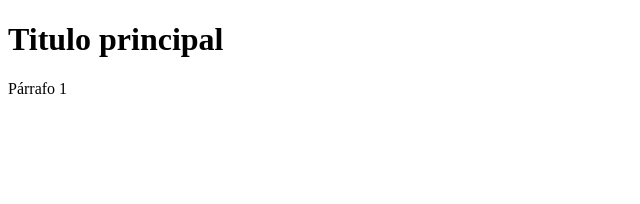
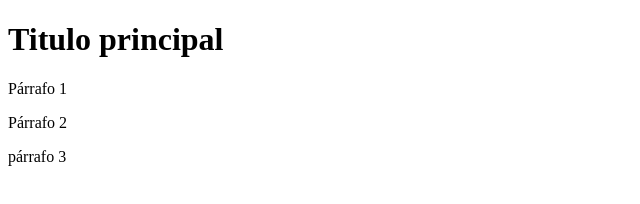
Before and after one commit to ingdanielbs/prueba, a plain HTML site: page index.html in a window 1280 px wide. Shown: the whole page, without its empty margins (0-640 px from the left). Drawn offline with Linux system fonts and the light colour scheme.

Commit message:
ultimo commit

```diff
--- a/index.html
+++ b/index.html
@@ -9,5 +9,8 @@
 <body>
     <h1>Titulo principal</h1>
     <p>Párrafo 1 </p>
+    <p>Párrafo 2</p>
+    <p>párrafo 3</p>
+
 </body>
 </html>
```
Also changed, not shown: form.html (added).
